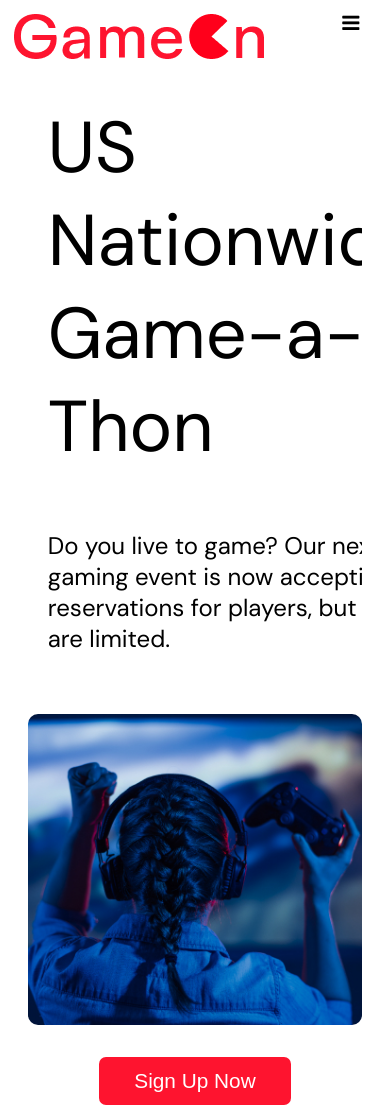
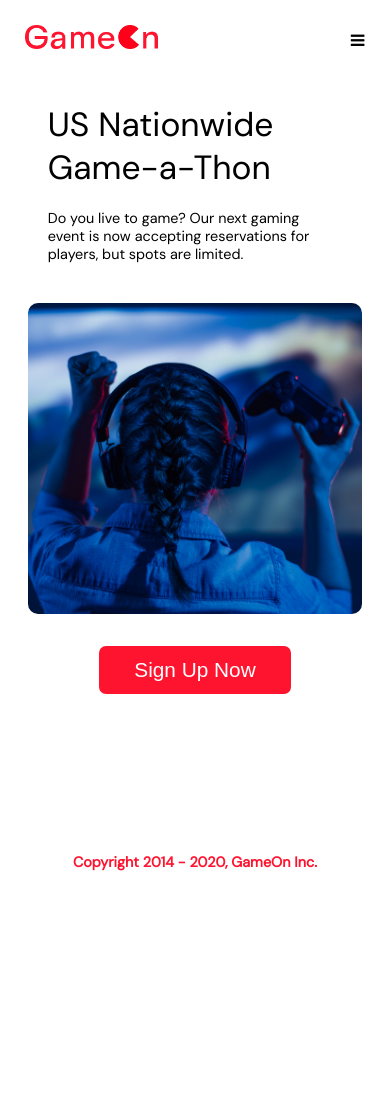
Before and after one commit to Hugolainen/GameOn, a plain HTML site: page index.html in a window 390 px wide. Shown: the top 1108 px of the page. After the commit the page ends 901 px from the top, so only its background shows below. Drawn offline with Linux system fonts and the light colour scheme.

Commit message:
Corrected Responsive layout issues

```diff
--- a/modal.css
+++ b/modal.css
@@ -37,6 +37,7 @@ img {
 .header-logo {
     float: left;
 }
+
 .main-navbar {
     float: right;
 }
@@ -50,6 +51,13 @@ img {
   text-decoration: none;
   font-size: 20px;
   font-family: Roboto, sans-serif;
+}
+
+@media screen and (max-width: 900px) {
+  .topnav a {
+    padding: 12px 7px;
+    font-size: 16px;
+  }
 }
 
 .topnav a:hover {
@@ -90,14 +98,21 @@ img {
   }
 }
 
-
-
  @media screen and (max-width: 540px) {
   .topnav a {display: none;}
   .topnav a.icon {
     float: right;
     display: block;
-    margin-top: -15px;
+
+  }
+
+  .header-logo{
+    margin-top: 0.7rem;
+    margin-left: 0.7rem;
+  }
+
+  .header-logo img{
+    max-height: 1.5rem;
   }
 }
 
@@ -458,6 +473,7 @@ input[data-error]::after {
   font-weight: normal;
   white-space: nowrap;
 }
+
 .hero-text {
   width: 146%;
   font-weight: normal;
@@ -513,16 +529,17 @@ footer {
     display: none;
   }
   .hero-headline {
-    font-size: 4.5rem;
+    font-size: 5rem;
     white-space: normal;
   }
   .hero-text {
-    width: unset;
+    width: 100%;
+    margin-top: 20px;
     font-size: 1.5rem;
   }
   .hero-img img {
     border-radius: 10px;
-    margin-top: 40px;
+    margin-top: 20px;
   }
   .hero-section > .btn-signup {
     display: block;
@@ -530,8 +547,43 @@ footer {
     padding: 12px 35px;
   }
   .copyrights {
-    margin-top: 50px;
+    margin-top: 10px;
     text-align: center;
+  }
+}
+
+@media screen and (max-width: 650px) {
+  .hero-headline {
+    font-size: 4rem;
+  }
+}
+
+@media screen and (max-width: 540px) {
+  .hero-headline {
+    font-size: 3rem;
+  }
+  .hero-text {
+    width: 90%;
+    font-size: 1rem;
+  }
+  .hero-content {
+    min-width: 100%;
+  }
+}
+
+@media screen and (max-width: 390px) {
+  .hero-headline {
+    font-size: 2.1rem;
+  }
+  .hero-text {
+    word-wrap: break-word;
+    font-size: 0.9rem;
+  }
+
+  .copyrights {
+    margin-top: -40px;
+    text-align: center;
+    font-size: 0.9rem;
   }
 }
 
```
